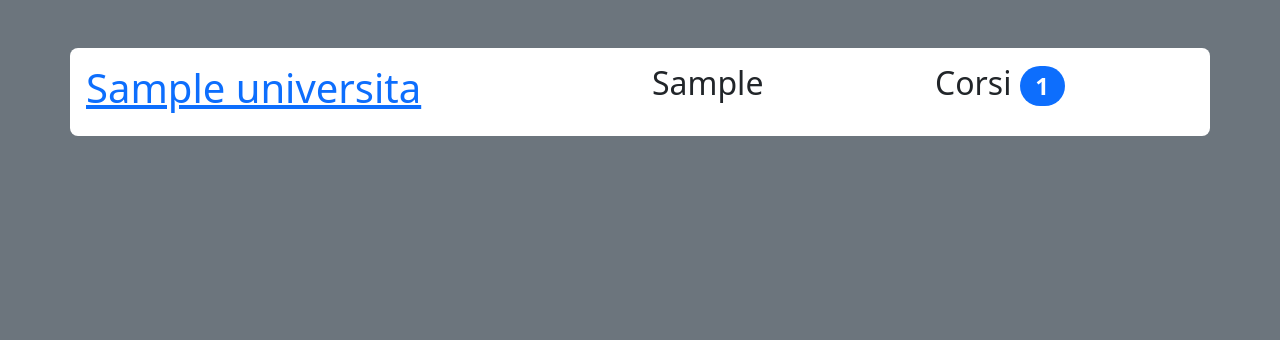
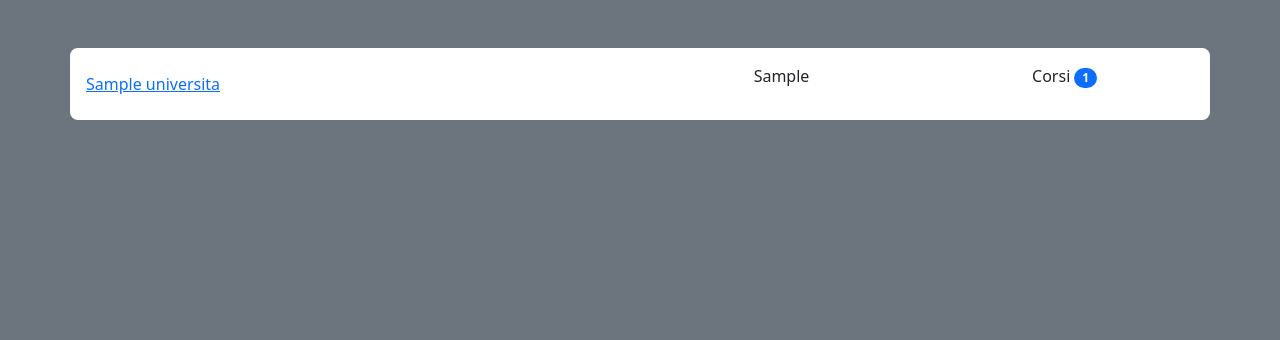
Before and after one commit to MarkRagg/Progetto-Web, a PHP site: page /uni-list.php in a window 1280 px wide. Shown: the part 83-423 px from the top of the page. Run offline with PHP 8.4, Linux system fonts and the light colour scheme; the visitor is signed in with stand-in values (Sample User, id 1); tables that the repository leaves empty hold one stand-in row (values such as "Sample post").

Commit message:
Remove header class and fix positions

```diff
--- a/source/php/show-uni-list.php
+++ b/source/php/show-uni-list.php
@@ -1,13 +1,13 @@
 <?php foreach($templateParams["uni_list"] as $uni): ?>
 <div class="container bg-white p-3 rounded-3 my-5">
-    <div class="row">
-        <a class="col-6 link-primary h1" href="uni.php?uni_id=<?php echo($uni["uni_id"]) ?>">
+    <div class="row flex align-items-center">
+        <a class="col-6 link-primary" href="uni.php?uni_id=<?php echo($uni["uni_id"]) ?>">
             <?php echo($uni["nome"]) ?>
         </a>
-        <p class="col-3 h2">
+        <p class="col-3 text-center">
             <?php echo($uni["sede"]) ?>
         </p>
-        <p class="col-3 h2 justify-self-end">
+        <p class="col-3 text-center justify-self-end">
             Corsi <span class="badge bg-primary rounded-pill"><?php echo($uni["course_count"]) ?></span>
         </p>
     </div>
```
